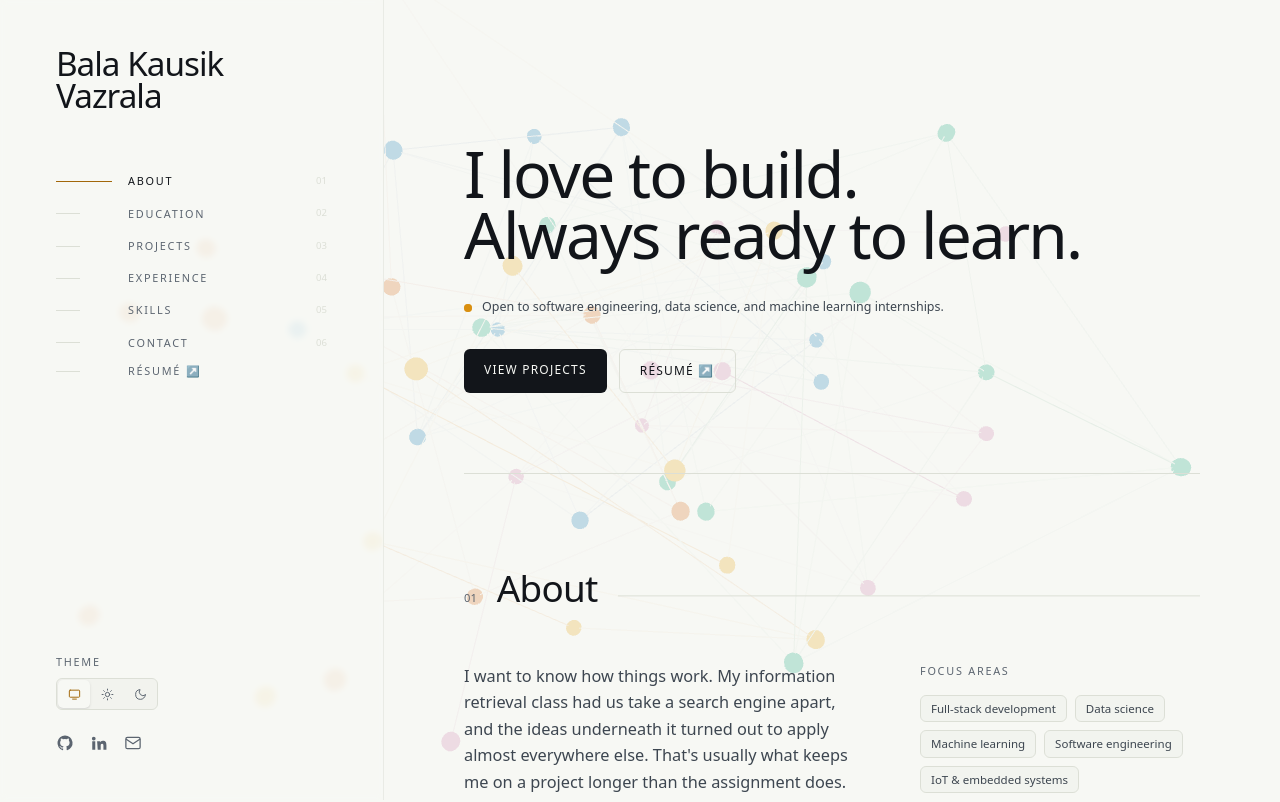
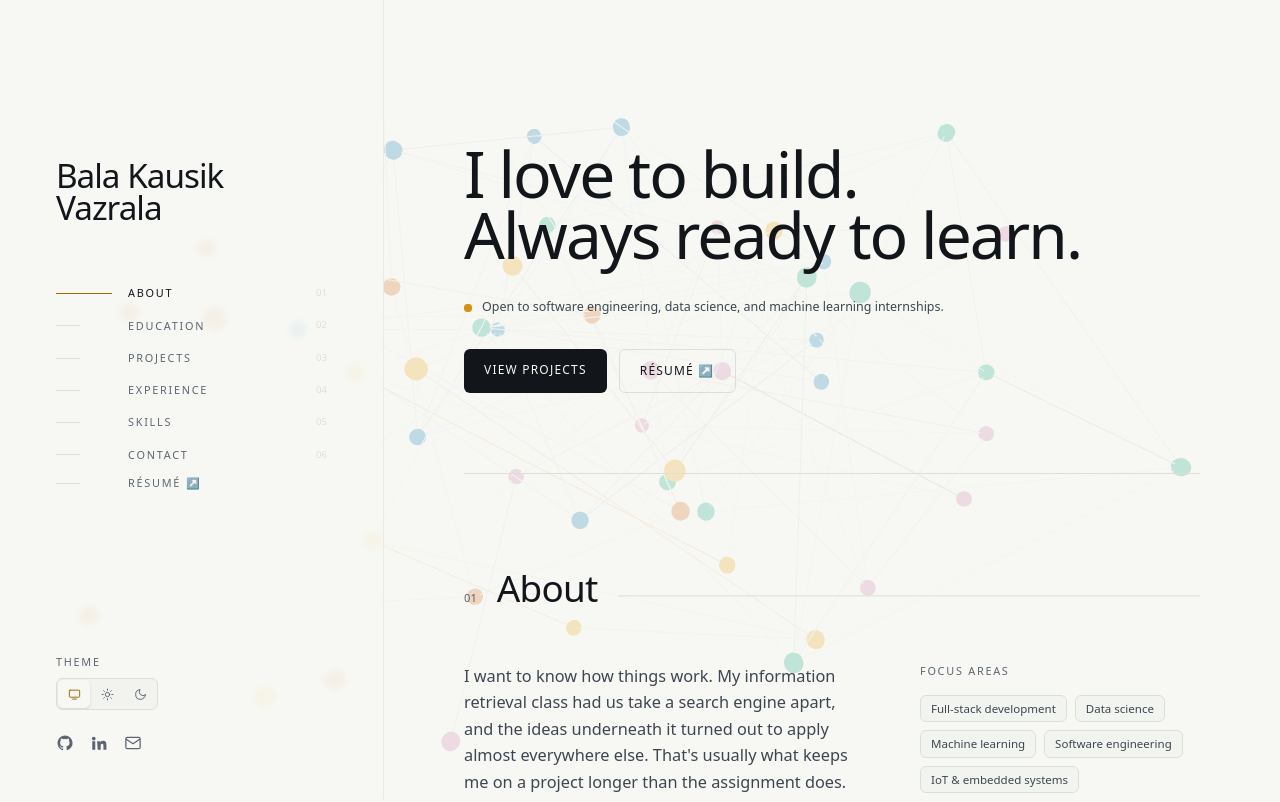
Before and after one commit to bvazrala/portfolio, a Next.js app: page / in a window 1280 px wide. Shown: the top 802 px of the page. Built offline with nearby package versions, Linux system fonts and the light colour scheme.

Commit message:
Update Sidebar.tsx

```diff
--- a/src/components/Sidebar.tsx
+++ b/src/components/Sidebar.tsx
@@ -131,7 +131,7 @@ export function Sidebar() {
   const active = useScrollSpy();
 
   return (
-    <aside className="fixed left-0 top-0 z-20 hidden h-screen w-[clamp(320px,30vw,420px)] flex-col border-r border-rule/50 bg-bg/75 px-10 py-12 backdrop-blur-[3px] lg:flex xl:px-14">
+    <aside className="fixed left-0 top-0 z-20 hidden h-screen w-[clamp(320px,30vw,420px)] flex-col border-r border-rule/50 bg-bg/75 px-10 pb-12 pt-40 backdrop-blur-[3px] lg:flex xl:px-14">
       <div>
         <a href="#intro" className="block">
           <h1 className="font-display text-[clamp(2rem,2.6vw,2.75rem)] leading-[0.95]">{profile.name}</h1>
```
